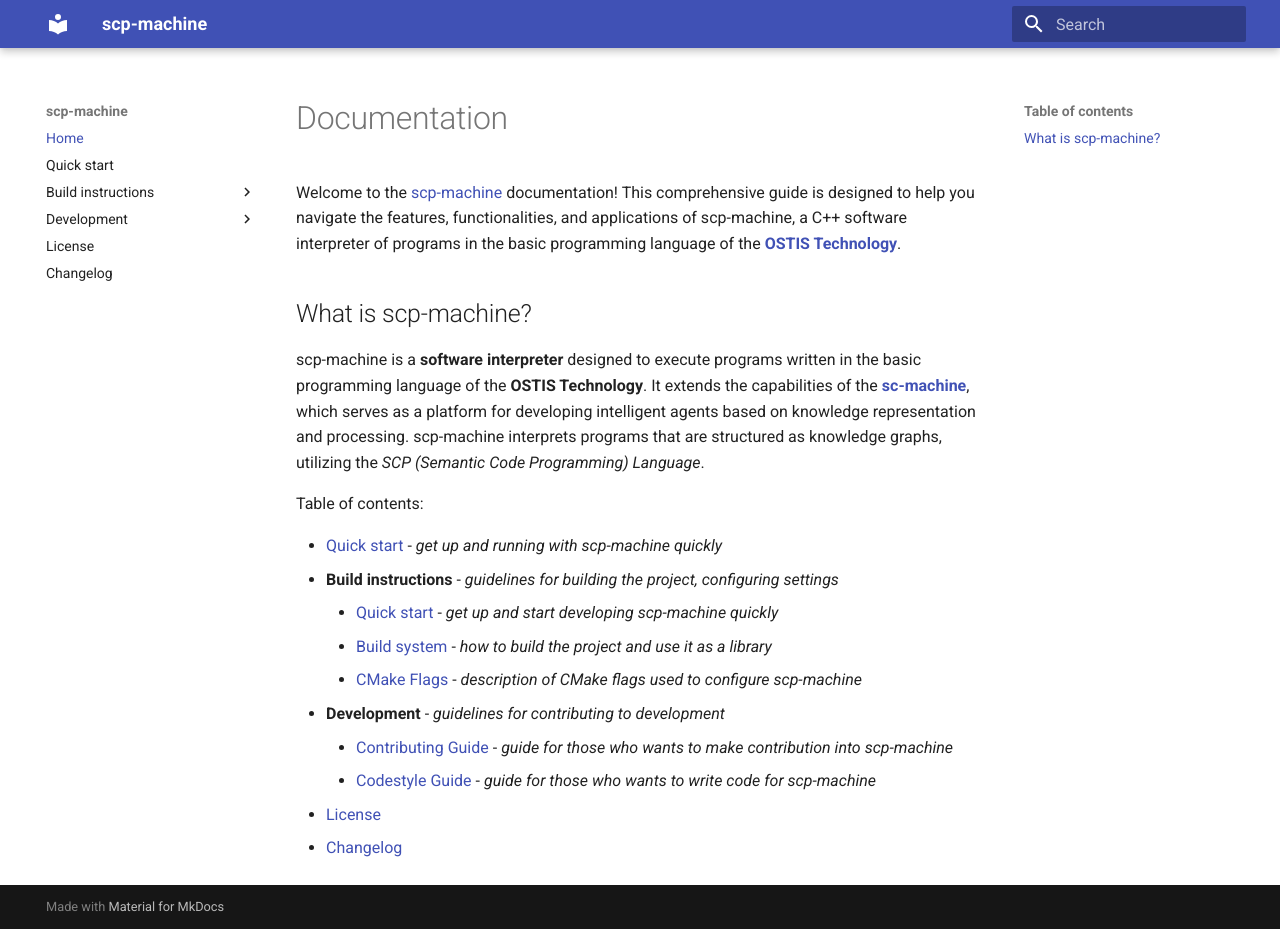
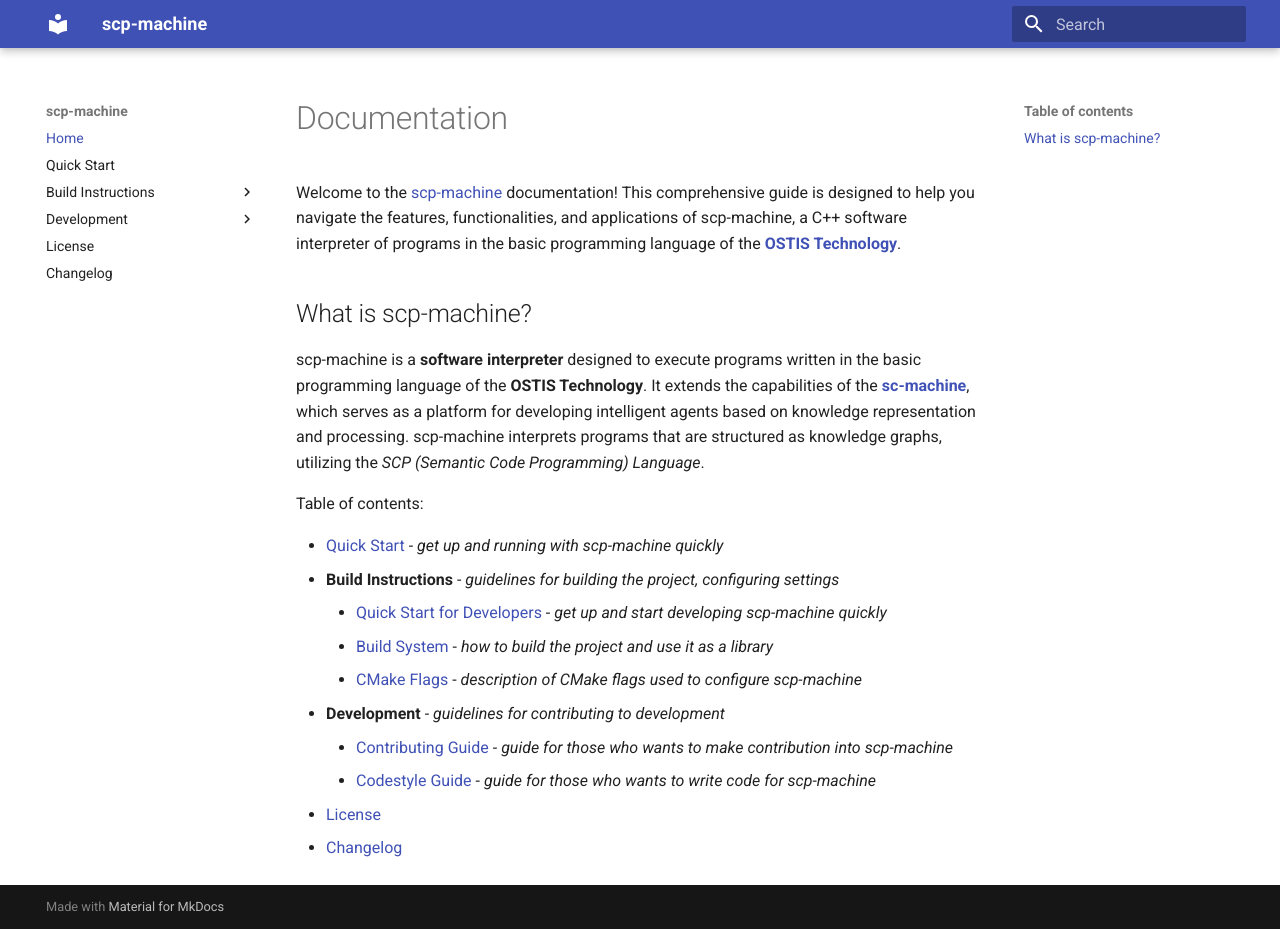
Before and after one commit to ostis-ai/scp-machine, an MkDocs documentation site: the page built from docs/index.md, in a window 1280 px wide and 929 px high. Built offline with MkDocs 1.6.1 and Material for MkDocs 9.7.7, drawn with Linux system fonts in a browser that asks for light colours.

Commit message:
[docs] Unify docs header namings

```diff
--- a/docs/index.md
+++ b/docs/index.md
@@ -8,10 +8,10 @@
 
 Table of contents:
 
-- [Quick start](quick_start.md) - *get up and running with scp-machine quickly*
-- **Build instructions** - *guidelines for building the project, configuring settings*
-    * [Quick start](build/quick_start.md) - *get up and start developing scp-machine quickly*
-    * [Build system](build/build_system.md) - *how to build the project and use it as a library*
+- [Quick Start](quick_start.md) - *get up and running with scp-machine quickly*
+- **Build Instructions** - *guidelines for building the project, configuring settings*
+    * [Quick Start for Developers](build/quick_start.md) - *get up and start developing scp-machine quickly*
+    * [Build System](build/build_system.md) - *how to build the project and use it as a library*
     * [CMake Flags](build/cmake_flags.md) - *description of CMake flags used to configure scp-machine*
 - **Development** - *guidelines for contributing to development*
     * [Contributing Guide](https://github.com/ostis-ai/scp-machine/blob/main/CONTRIBUTING.md) - *guide for those who wants to make contribution into scp-machine*
--- a/mkdocs.yml
+++ b/mkdocs.yml
@@ -7,11 +7,11 @@
 
 nav:
   - Home: index.md
-  - Quick start: quick_start.md
-  - Build instructions:
-      - Quick start: build/quick_start.md
-      - Build system: build/build_system.md
-      - CMake flags: build/cmake_flags.md
+  - Quick Start: quick_start.md
+  - Build Instructions:
+      - Quick Start for Developers: build/quick_start.md
+      - Build System: build/build_system.md
+      - CMake Flags: build/cmake_flags.md
   - Development:
       - Contributing Guide: https://github.com/ostis-ai/scp-machine/blob/main/CONTRIBUTING.md
       - Codestyle Guide: https://ostis-ai.github.io/sc-machine/dev/codestyle/
```
Also changed, not shown: docs/quick_start.md (+1 -1 lines), 3 other files.
